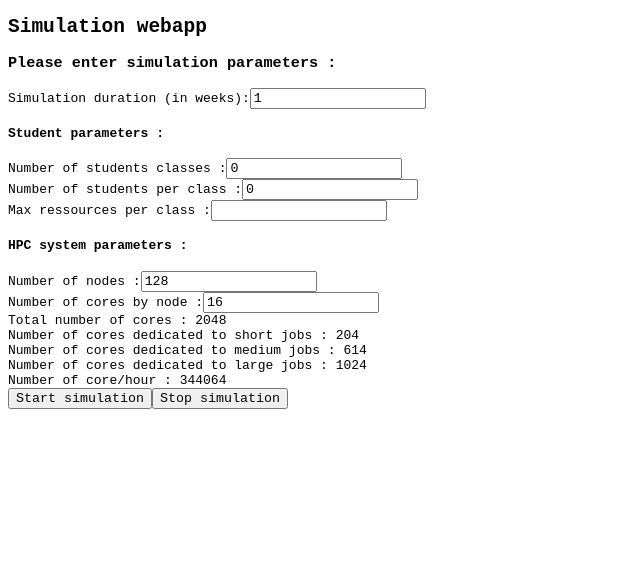
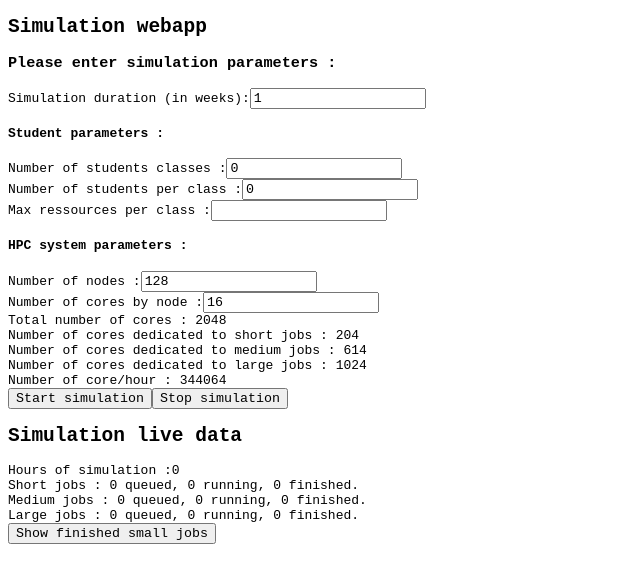
Before and after one commit to areille/cranfield_rasd, an Angular app in the folder Assignment/webapp/: page / in a window 1280 px wide. Shown: the top 582 px of the page, without its empty margins (0-640 px from the left). Built offline with nearby package versions, Linux system fonts and the light colour scheme.

Commit message:
public display

```diff
--- a/Assignment/webapp/src/app/app.component.html
+++ b/Assignment/webapp/src/app/app.component.html
@@ -51,4 +51,24 @@
   </div>
   <button type="submit" (click)="launchSimulation();">Start simulation</button>
   <button type="submit" (click)="stopSimulation();">Stop simulation</button>
+
+  <div>
+    <h2>Simulation live data</h2>
+    <label>Hours of simulation :</label>{{time}}<br/>
+
+    Short jobs : {{queueSmall.length}}  queued, {{runningSmallJobs.length}} running, {{finishedSmallJobs.length}} finished.
+    <br/>
+    Medium jobs : {{queueMedium.length}} queued, {{runningMediumJobs.length}} running, {{finishedMediumJobs.length}} finished.
+    <br/>
+    Large jobs : {{queueLarge.length}} queued, {{runningLargeJobs.length}} running, {{finishedLargeJobs.length}} finished.
+    <br/>
+  </div>
+  <button (click)="showSmallJobs = !showSmallJobs">Show finished small jobs</button>
+  <div *ngIf="showSmallJobs">
+    <div *ngFor="let job of finishedSmallJobs">
+      <label>job id : {{job.uuid}}</label><br/>
+      <label>job start time : {{job.startDate}}</label><br/>
+      <label>job end time : {{job.endDate}}</label><br/>
+    </div>
+  </div>
 </div>
--- a/Assignment/webapp/src/app/app.component.ts
+++ b/Assignment/webapp/src/app/app.component.ts
@@ -19,6 +19,7 @@ export class AppComponent implements OnInit {
   title = 'app';
 
   public simulationDuration = 1;
+  public isSimulationStarted = false;
 
   public classes: Class[] = [];
   public nbClasses = 0;
@@ -28,6 +29,9 @@ export class AppComponent implements OnInit {
   private ticks = 0; // value of tick
   private timer;
   private sub: Subscription;
+
+  public time = 0;
+  public showSmallJobs = false;
 
   public nbNode = 128;
   public nbCorePerNode = 16;
@@ -73,11 +77,16 @@ export class AppComponent implements OnInit {
    * Launch a simulation with the parameters
    */
   public launchSimulation() {
-    console.log('Simulation started.');
-    console.log('Monday, 9AM.');
-    this.createClasses();
+    if (this.isSimulationStarted) {
+      console.log('Already a running simulation.')
+    } else {
+      console.log('Simulation started.');
+      console.log('Monday, 9AM.');
+      this.isSimulationStarted = true;
+      this.createClasses();
 
-    this.launchTimer();
+      this.launchTimer();
+    }
   }
 
   public stopSimulation() {
@@ -116,6 +125,7 @@ export class AppComponent implements OnInit {
 
       // Prints out the current time
       console.log('tick : ' + t + ' hour(s) passed.');
+      this.time = t;
 
       this.updateQueues(t);
 
@@ -125,7 +135,15 @@ export class AppComponent implements OnInit {
         if (this.classes[0]) {
           _.forEach(this.classes[0].students, (s: Student) => {
             const id = 'jobtest' + s.uuid;
-            s.jobs = [];
+            s.jobs.push(s.defineJob(id, this.nbCorePerNode, this.nbCoreTot));
+          });
+        }
+        console.log(this.classes);
+      }
+      if (t === 4) {
+        if (this.classes[0]) {
+          _.forEach(this.classes[0].students, (s: Student) => {
+            const id = 'jobtest' + s.uuid;
             s.jobs.push(s.defineJob(id, this.nbCorePerNode, this.nbCoreTot));
           });
         }
@@ -142,31 +160,39 @@ export class AppComponent implements OnInit {
         }
       }
       if (t === 5) {
+        if (this.classes[0]) {
+          _.forEach(this.classes[0].students, (s: Student) => {
+            s.submitJobs();
+          });
+          console.log(this.classes);
+        }
+      }
+      if (t >= 5) {
         this.checkRessources();
       }
 
-      console.log(' ------ Queues : -------');
+      // console.log(' ------ Queues : -------');
 
-      console.log('Small queue :');
-      console.log(this.queueSmall);
-      console.log('Small jobs running :');
-      console.log(this.runningSmallJobs);
-      console.log('Small jobs finished :');
-      console.log(this.finishedSmallJobs);
+      // console.log('Small queue :');
+      // console.log(this.queueSmall);
+      // console.log('Small jobs running :');
+      // console.log(this.runningSmallJobs);
+      // console.log('Small jobs finished :');
+      // console.log(this.finishedSmallJobs);
 
-      console.log('Medium queue :');
-      console.log(this.queueMedium);
-      console.log('Medium jobs running :');
-      console.log(this.runningMediumJobs);
-      console.log('Medium jobs finished :');
-      console.log(this.finishedMediumJobs);
+      // console.log('Medium queue :');
+      // console.log(this.queueMedium);
+      // console.log('Medium jobs running :');
+      // console.log(this.runningMediumJobs);
+      // console.log('Medium jobs finished :');
+      // console.log(this.finishedMediumJobs);
 
-      console.log('Large queue :');
-      console.log(this.queueLarge);
-      console.log('Large jobs running :');
-      console.log(this.runningLargeJobs);
-      console.log('Large jobs finished :');
-      console.log(this.finishedLargeJobs);
+      // console.log('Large queue :');
+      // console.log(this.queueLarge);
+      // console.log('Large jobs running :');
+      // console.log(this.runningLargeJobs);
+      // console.log('Large jobs finished :');
+      // console.log(this.finishedLargeJobs);
 
       // Update boolean isWeekend (mon.9AM to fri.5PM : 104h)
       if (t % 104 === 0 && t !== 0) {
--- a/Assignment/webapp/src/app/student.ts
+++ b/Assignment/webapp/src/app/student.ts
@@ -54,5 +54,6 @@ export class Student {
     constructor(id: String, ressources: number) {
         this.uuid = id;
         this.ressources = ressources;
+        this.jobs = [];
     }
 }
```
